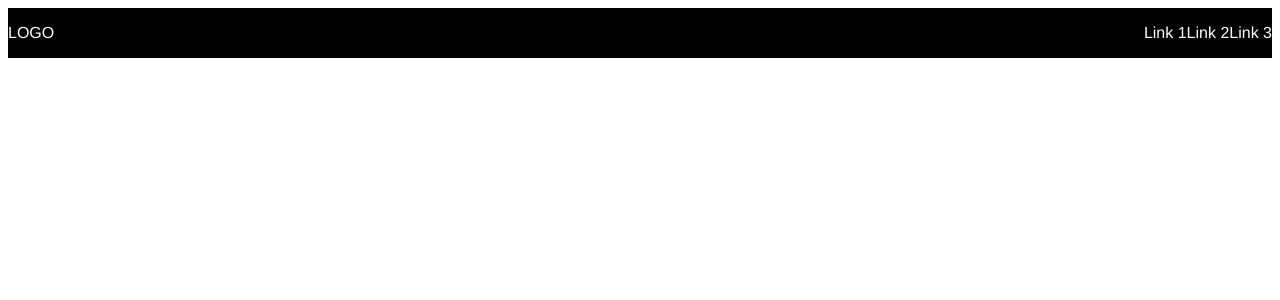
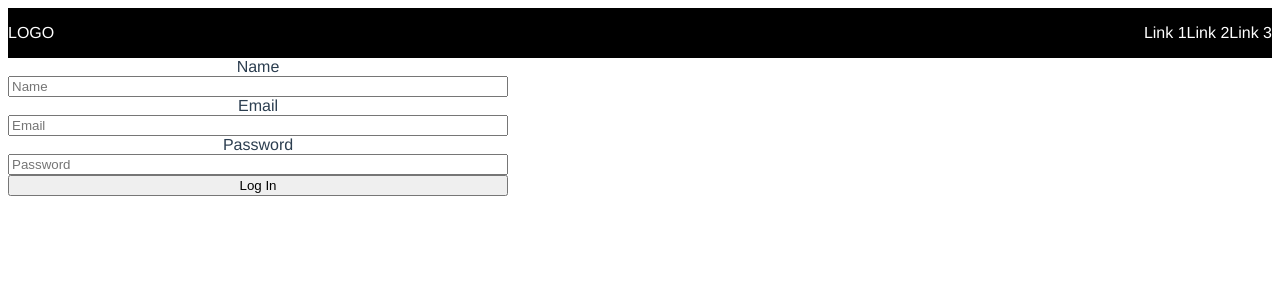
Before and after one commit to VillagomezHJonathan/fit-buddy-frontend, a Vue app: page /login in a window 1280 px wide. Shown: the top 300 px of the page. Built offline with nearby package versions, Linux system fonts and the light colour scheme.

Commit message:
Created login page and route

```diff
--- a/src/App.vue
+++ b/src/App.vue
@@ -19,7 +19,7 @@ export default {
 }
 </script>
 
-<style>
+<style lang="scss">
 #app {
   font-family: Avenir, Helvetica, Arial, sans-serif;
   -webkit-font-smoothing: antialiased;
@@ -27,4 +27,10 @@ export default {
   text-align: center;
   color: #2c3e50;
 }
+
+form {
+  max-width: 500px;
+  display: flex;
+  flex-direction: column;
+}
 </style>
--- a/src/components/ExerciseCard.vue
+++ b/src/components/pages/LoginUser.vue
@@ -1,41 +1,36 @@
 <template>
-  <div class="ExerciseCard">
-    <p class="name">{{exercise.name}}</p>
-    <p class="difficulty">{{exercise.difficulty}}</p>
-    <p class="type">{{exercise.type}}</p>
-    <p class="muscle">{{exercise.muscle}}</p>
-    <p class="type">{{exercise.type}}</p>
-    <p ref="instructions" class="instructions">{{exercise.instructions}}</p>
+  <div class="LoginUser">
+    <form>
+      <label for="name">Name</label>
+      <input
+      type="text"
+      id="name"
+      name="name"
+      placeholder="Name"/>
 
-    <button @click="toggleInstructions">Toggle Instructions</button>
+      <label for="email">Email</label>
+      <input
+      type="email"
+      id="email"
+      name="email"
+      placeholder="Email"/>
+
+      <label for="password">Password</label>
+      <input
+      type="password"
+      id="password"
+      name="password"
+      placeholder="Password"/>
+
+      <button>Log In</button>
+    </form>
   </div>
 </template>
 
 <script>
 export default {
-  name: 'ExerciseCard',
-  props: {
-    exercise: Object
-  },
-  methods: {
-    toggleInstructions() {
-      this.$refs.instructions.classList.toggle('show')
-    }
-  }
+  name: 'RegisterUser'
 }
 </script>
 
-<style lang="scss" scoped>
-.ExerciseCard {
-  background-color: black;
-  color: white;
-
-  .instructions {
-    display: none;
-
-    &.show {
-      display: block;
-    }
-  }
-}
-</style>
+<style lang="scss" scoped></style>
--- a/src/router.js
+++ b/src/router.js
@@ -1,10 +1,12 @@
 import { createWebHistory, createRouter } from 'vue-router'
 import HomePage from './components/pages/HomePage.vue'
 import RegisterUser from './components/pages/RegisterUser'
+import LoginUser from './components/pages/LoginUser'
 
 const routes = [
   { path: '/', component: HomePage, name: 'HomePage' },
-  { path: '/register', component: RegisterUser, name: 'RegisterUser' }
+  { path: '/register', component: RegisterUser, name: 'RegisterUser' },
+  { path: '/login', component: LoginUser, name: 'LoginUser' }
 ]
 
 const router = createRouter({
```
